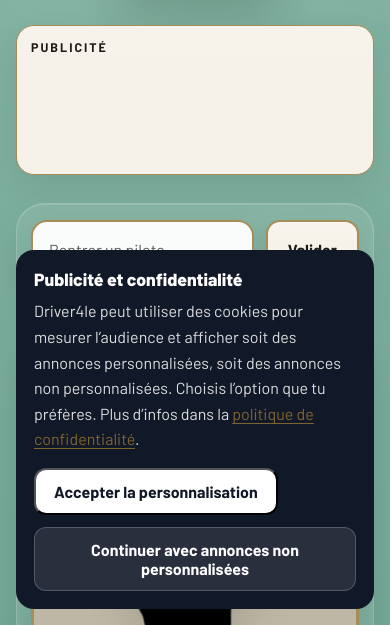
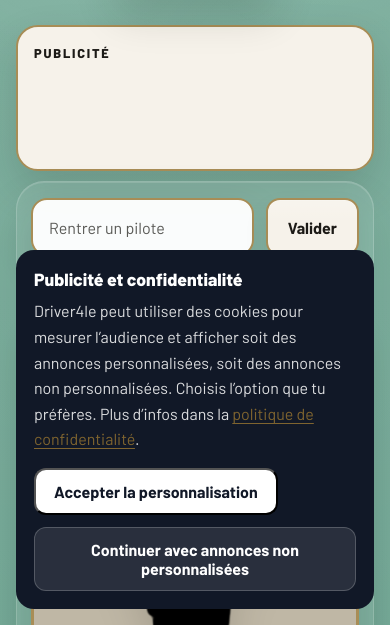
Before and after one commit to thomaslpbc-source/driver4le, a plain HTML site: page index.html in a window 390 px wide. Shown: the part 219-844 px from the top of the page. Drawn offline with Linux system fonts and the light colour scheme.

Commit message:
correction taille pub

```diff
--- a/index.html
+++ b/index.html
@@ -99,10 +99,10 @@
     <main class="game-layout">
       <div class="game-frame">
         <section class="ad-section ad-section--hero" aria-label="Publicité sponsorisée">
-          <div class="ad-card">
+          <div class="ad-card ad-card--hero">
             <p class="ad-card__label">Publicité</p>
             <ins class="adsbygoogle adsense-slot js-adsense-slot" style="display:block"
-              data-ad-client="ca-pub-7946180038139939" data-ad-slot="1111111111" data-ad-format="auto"
+              data-ad-client="ca-pub-7946180038139939" data-ad-slot="1111111111" data-ad-format="horizontal"
               data-full-width-responsive="true"></ins>
           </div>
         </section>
@@ -182,7 +182,7 @@
           <div class="ad-card">
             <p class="ad-card__label">Publicité</p>
             <ins class="adsbygoogle adsense-slot js-adsense-slot" style="display:block"
-              data-ad-client="ca-pub-7946180038139939" data-ad-slot="2222222222" data-ad-format="auto"
+              data-ad-client="ca-pub-7946180038139939" data-ad-slot="2222222222" data-ad-format="horizontal"
               data-full-width-responsive="true"></ins>
           </div>
         </section>
--- a/src/css/styles.css
+++ b/src/css/styles.css
@@ -1008,64 +1008,85 @@
    ===================== */
 
 .ad-section {
-  width: min(100%, 980px);
-  margin: 0 auto 22px;
-}
-
-.ad-section--hero {
-  margin-bottom: 26px;
-}
-
-.ad-section--mid {
-  margin-top: 26px;
-}
-
-.ad-section--recommendations {
-  margin-top: 28px;
+  width: 100%;
 }
 
 .ad-card {
-  position: relative;
-  border: 1px solid var(--line);
-  border-radius: 22px;
-  padding: 16px;
-  background:
-    linear-gradient(180deg, rgba(255, 255, 255, 0.06), transparent 52%),
-    var(--panel);
-  box-shadow:
-    0 14px 34px rgba(0, 0, 0, 0.08),
-    inset 0 1px 0 rgba(255, 255, 255, 0.1);
+  width: 100%;
+  background: var(--panel);
+  border: 2px solid var(--line);
+  border-radius: 28px;
+  padding: 22px 22px 18px;
+  box-shadow: var(--shadow);
+  overflow: hidden;
 }
 
 .ad-card__label {
-  margin: 0 0 10px;
-  font-size: 0.78rem;
-  font-weight: 700;
-  letter-spacing: 0.16em;
+  margin: 0 0 14px;
+  font-size: 0.8rem;
+  font-weight: 800;
+  letter-spacing: 0.14em;
   text-transform: uppercase;
-  color: var(--muted);
+  color: var(--text);
 }
 
 .adsense-slot {
   width: 100%;
-  min-height: 96px;
+}
+
+/* PUB DU HAUT */
+.ad-card--hero {
+  min-height: 140px;
+}
+
+.ad-card--hero .adsense-slot {
+  min-height: 90px;
+  max-height: 160px;
+}
+
+/* PUB DU MILIEU */
+.ad-section--mid .ad-card {
+  min-height: 140px;
+}
+
+.ad-section--mid .adsense-slot {
+  min-height: 90px;
+  max-height: 160px;
+}
+
+/* PUB MULTIPLEX BAS */
+.ad-card--multiplex {
+  min-height: 180px;
 }
 
 .ad-card--multiplex .adsense-slot {
-  min-height: 280px;
+  min-height: 120px;
+  max-height: 220px;
 }
 
-@media (max-width: 720px) {
-  .ad-section {
-    margin-bottom: 18px;
+@media (max-width: 768px) {
+  .ad-card {
+    border-radius: 22px;
+    padding: 18px 16px 14px;
   }
 
-  .ad-card {
-    border-radius: 18px;
-    padding: 14px;
+  .ad-card--hero,
+  .ad-section--mid .ad-card {
+    min-height: 120px;
+  }
+
+  .ad-card--hero .adsense-slot,
+  .ad-section--mid .adsense-slot {
+    min-height: 80px;
+    max-height: 140px;
+  }
+
+  .ad-card--multiplex {
+    min-height: 160px;
   }
 
   .ad-card--multiplex .adsense-slot {
-    min-height: 250px;
+    min-height: 110px;
+    max-height: 180px;
   }
 }
```
